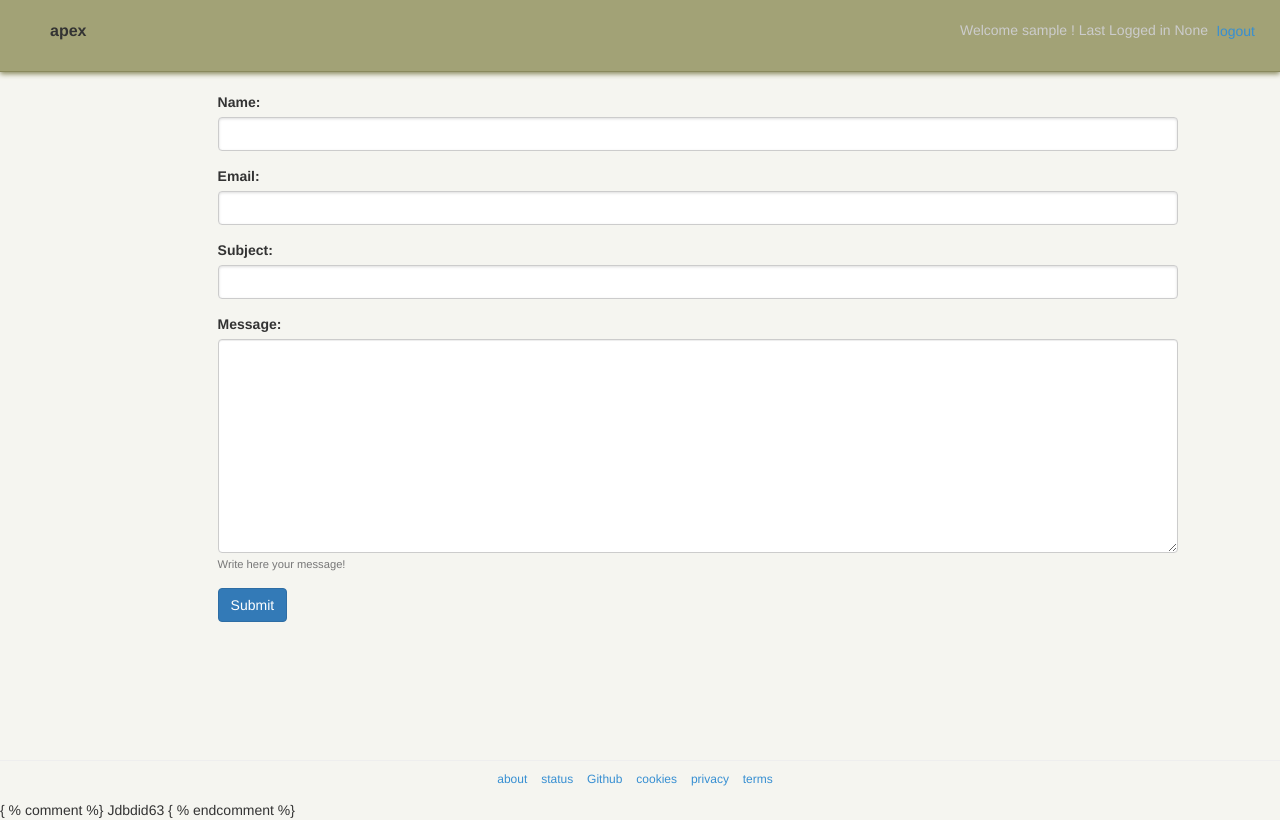
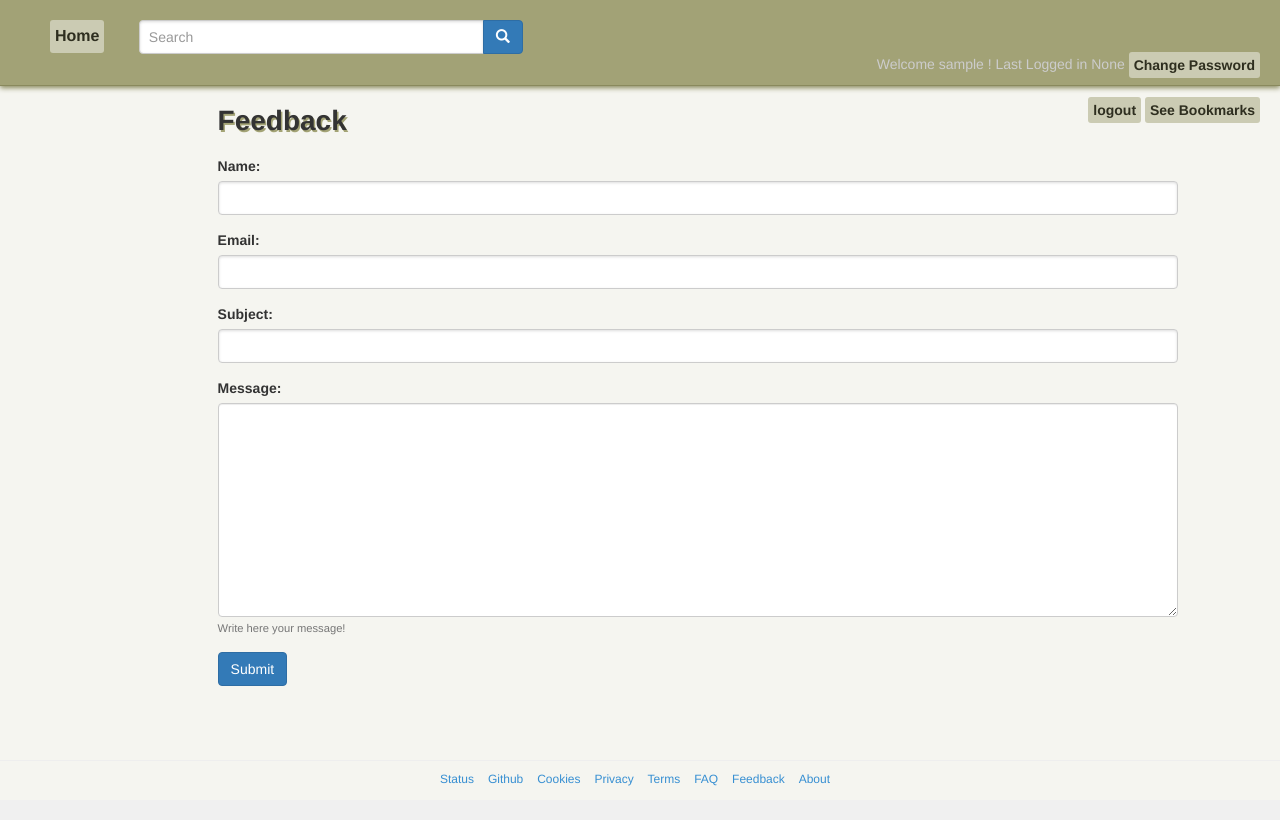
Before and after one commit to Tikam02/Online-Trending, a Django app: page /feedback/ in a window 1280 px wide. After the commit the page ends 786 px from the top, so only its background shows below. Run offline with Django 3.2, Linux system fonts and the light colour scheme; the visitor is signed in with stand-in values (Sample User, id 1); some libraries are stand-ins or nearby versions.

Commit message:
Added base.html without menu for feedback

```diff
--- /dev/null
+++ b/apex/apex/templates/base_nomenu.html
@@ -0,0 +1,87 @@
+{% load staticfiles %}<!DOCTYPE html>
+<html lang="en">
+<head>
+  <meta charset="utf-8">
+  <meta http-equiv="X-UA-Compatible" content="IE=edge">
+  <meta name="viewport" content="width=device-width, initial-scale=1">
+  <title>{% block title %}Online Trending{% endblock %}</title>
+  <link rel="apple-touch-icon" sizes="57x57" href="{% static 'img/apple-touch-icon-57x57.png' %}">
+  <link rel="apple-touch-icon" sizes="60x60" href="{% static 'img/apple-touch-icon-60x60.png' %}">
+  <link rel="apple-touch-icon" sizes="72x72" href="{% static 'img/apple-touch-icon-72x72.png' %}">
+  <link rel="apple-touch-icon" sizes="76x76" href="{% static 'img/apple-touch-icon-76x76.png' %}">
+  <link rel="apple-touch-icon" sizes="114x114" href="{% static 'img/apple-touch-icon-114x114.png' %}">
+  <link rel="apple-touch-icon" sizes="120x120" href="{% static 'img/apple-touch-icon-120x120.png' %}">
+  <link rel="apple-touch-icon" sizes="144x144" href="{% static 'img/apple-touch-icon-144x144.png' %}">
+  <link rel="apple-touch-icon" sizes="152x152" href="{% static 'img/apple-touch-icon-152x152.png' %}">
+  <link rel="apple-touch-icon" sizes="180x180" href="{% static 'img/apple-touch-icon-180x180.png' %}">
+  <link rel="icon" type="image/png" href="{% static 'img/favicon-32x32.png' %}" sizes="32x32">
+  <link rel="icon" type="image/png" href="{% static 'img/favicon-194x194.png' %}" sizes="194x194">
+  <link rel="icon" type="image/png" href="{% static 'img/favicon-96x96.png' %}" sizes="96x96">
+  <link rel="icon" type="image/png" href="{% static 'img/android-chrome-192x192.png' %}" sizes="192x192">
+  <link rel="icon" type="image/png" href="{% static 'img/favicon-16x16.png' %}" sizes="16x16">
+  <link rel="manifest" href="{% static 'img/manifest.json' %}">
+  <meta name="msapplication-TileColor" content="#ffffff">
+  <meta name="msapplication-TileImage" content="{% static 'img/mstile-144x144.png' %}">
+  <meta name="theme-color" content="#ffffff">
+  <link rel="mask-icon" href="{% static 'img/pinned-woid.svg' %}" color="#0e1936">
+  <link href="{% static 'css/vendor/normalize.css' %}" rel="stylesheet">
+  <link href = "http://netdna.bootstrapcdn.com/bootstrap/3.0.0/css/bootstrap.min.css" rel = "stylesheet">
+  <link href="{% static 'css/woid.css' %}" rel="stylesheet">
+  {% block stylesheet %}{% endblock %}
+</head>
+<body>
+  <div class="wrapper">
+    <header>
+
+      <a href="{% url 'front_page' %}" class="button"><span>Home </span></a>
+
+      {% block search %}
+
+        {% include 'search_posts.html' %}
+
+        {% endblock %}
+
+      {% if user.is_authenticated %}
+        <nav>Welcome {{ user.username }} ! Last Logged in {{ user.last_login}}
+          <a href="{% url 'password_change' %}" class="button"><span>Change Password</span></a></nav>
+          <div id="profile">
+          <a href="{% url 'logout' %}" class="button"><span>logout</span></a>
+          <a href="{% url 'bookmarks' %}" class="button"><span>See Bookmarks</span></a>
+        </div>
+
+      {% else %}
+        <nav><a href="{% url 'signup' %}" class="button"><span>Sign Up</span></a> / <a href="{% url 'login' %}"class="button"><span>Login</span></a></nav>
+      {% endif %}
+    </header>
+    <main>
+
+    {% for message in messages %}
+      <div class="alert alert-{{ message.tags }}">
+        <a href="javascript:void(0);" class="close" aria-label="Close"><span aria-hidden="true">&times;</span></a>
+        {{ message }}
+      </div>
+    {% endfor %}
+    {% block content %}{% endblock %}
+    </main>
+    <div class="push" id="stories"></div>
+  </div>
+  <footer>
+    <a href="{% url 'status' %}">Status</a>
+    <a href="https://github.com/Tikam02/Online-Trending" target="_blank">Github</a>
+    <a href="{% url 'cookies' %}">Cookies</a>
+    <a href="{% url 'privacy' %}">Privacy</a>
+    <a href="{% url 'terms' %}">Terms</a>
+    <a href="{% url 'FAQ' %}">FAQ</a>
+    <a href="{%url 'feedback' %}">Feedback</a>
+    <a href="{% url 'about' %}">About</a>
+  </footer>
+  <script src="{% static 'js/ga.js' %}"></script>
+  <script src="{% static 'js/vendor/jquery-1.11.3.min.js' %}"></script>
+  <script src="//netdna.bootstrapcdn.com/bootstrap/3.3.7/js/bootstrap.min.js"></script>
+  <script src="{% static 'js/vendor/mustache.min.js' %}"></script>
+  <script src="{% static 'js/vendor/moment.min.js' %}"></script>
+  <script src="{% static 'js/vendor/moment-timezone-with-data-2010-2020.min.js' %}"></script>
+  <script src="{% static 'js/woid.js' %}"></script>
+  {% block javascript %}{% endblock %}
+</body>
+</html>
--- a/apex/apex/templates/feedback.html
+++ b/apex/apex/templates/feedback.html
@@ -1,44 +1,7 @@
-
-{% load staticfiles %}
-<!DOCTYPE html>
-<html lang="en">
-<head>
-  <meta charset="utf-8">
-  <meta http-equiv="X-UA-Compatible" content="IE=edge">
-  <meta name="viewport" content="width=device-width, initial-scale=1">
-  <title>{% block title %}Apex{% endblock %}</title>
-  <link rel="icon" type="image/png" href="{% static 'img/favicon-32x32.png' %}" sizes="32x32">
-  <link rel="icon" type="image/png" href="{% static 'img/favicon-194x194.png' %}" sizes="194x194">
-  <link rel="icon" type="image/png" href="{% static 'img/favicon-96x96.png' %}" sizes="96x96">
-  <link rel="icon" type="image/png" href="{% static 'img/android-chrome-192x192.png' %}" sizes="192x192">
-  <link rel="icon" type="image/png" href="{% static 'img/favicon-16x16.png' %}" sizes="16x16">
-  <link rel="manifest" href="{% static 'img/manifest.json' %}">
-  <meta name="msapplication-TileColor" content="#ffffff">
-  <meta name="msapplication-TileImage" content="{% static 'img/mstile-144x144.png' %}">
-  <meta name="theme-color" content="#ffffff">
-  <link rel="mask-icon" href="{% static 'img/pinned-woid.svg' %}" color="#0e1936">
-  <link href="{% static 'css/vendor/normalize.css' %}" rel="stylesheet">
-  <link href = "http://netdna.bootstrapcdn.com/bootstrap/3.0.0/css/bootstrap.min.css" rel = "stylesheet">
-  <link href="{% static 'css/woid.css' %}" rel="stylesheet">
-  <meta name="viewport" content="width=device-width, initial-scale=1, shrink-to-fit=no">
-  {% block stylesheet %}{% endblock %}
-</head>
-<body>
-
-  <div class="wrapper">
-    <header>
-      <a href="{% url 'front_page' %}">apex</a>
-      {% if user.is_authenticated %}
-        <nav>Welcome {{ user.username }} ! Last Logged in {{ user.last_login}}
-          <a href="{% url 'logout' %}">logout</a></nav>
-      {% else %}
-        <nav><a href="{% url 'signup' %}">sign up</a> / <a href="{% url 'login' %}">login</a></nav>
-      {% endif %}
-      <nav>&nbsp;</nav>
-    </header>
-    <main>
-
+{% extends 'base_nomenu.html' %}
+{% load static %}
 {% block content %}
+<h1 style="font-weight: bolder; font-color: #2e2e1f; text-shadow: 1.5px 1.5px #a3a375">Feedback </h1>
 {% load widget_tweaks %}
 {% load staticfiles %}
 
@@ -86,29 +49,3 @@
 </form>
 
 {% endblock %}
-
-
-    </main>
-    <div class="push"></div>
-  </div>
-  <footer>
-    <a href="{% url 'about' %}">about</a>
-    <a href="{% url 'status' %}">status</a>
-    <a href="https://github.com/Tikam02/Online-Trending" target="_blank">Github</a>
-    <a href="{% url 'cookies' %}">cookies</a>
-    <a href="{% url 'privacy' %}">privacy</a>
-    <a href="{% url 'terms' %}">terms</a>
-  </footer>
-  <script src="{% static 'js/ga.js' %}"></script>
-  <script src="{% static 'js/vendor/jquery-1.11.3.min.js' %}"></script>
-  <script src="//netdna.bootstrapcdn.com/bootstrap/3.3.7/js/bootstrap.min.js"></script>
-  <script src="{% static 'js/vendor/mustache.min.js' %}"></script>
-  <script src="{% static 'js/vendor/moment.min.js' %}"></script>
-  <script src="{% static 'js/vendor/moment-timezone-with-data-2010-2020.min.js' %}"></script>
-  <script src="{% static 'js/woid.js' %}"></script>
-  {% block javascript %}{% endblock %}
-  { % comment %}
-Jdbdid63
-  { % endcomment %}
-</body>
-</html>
```
